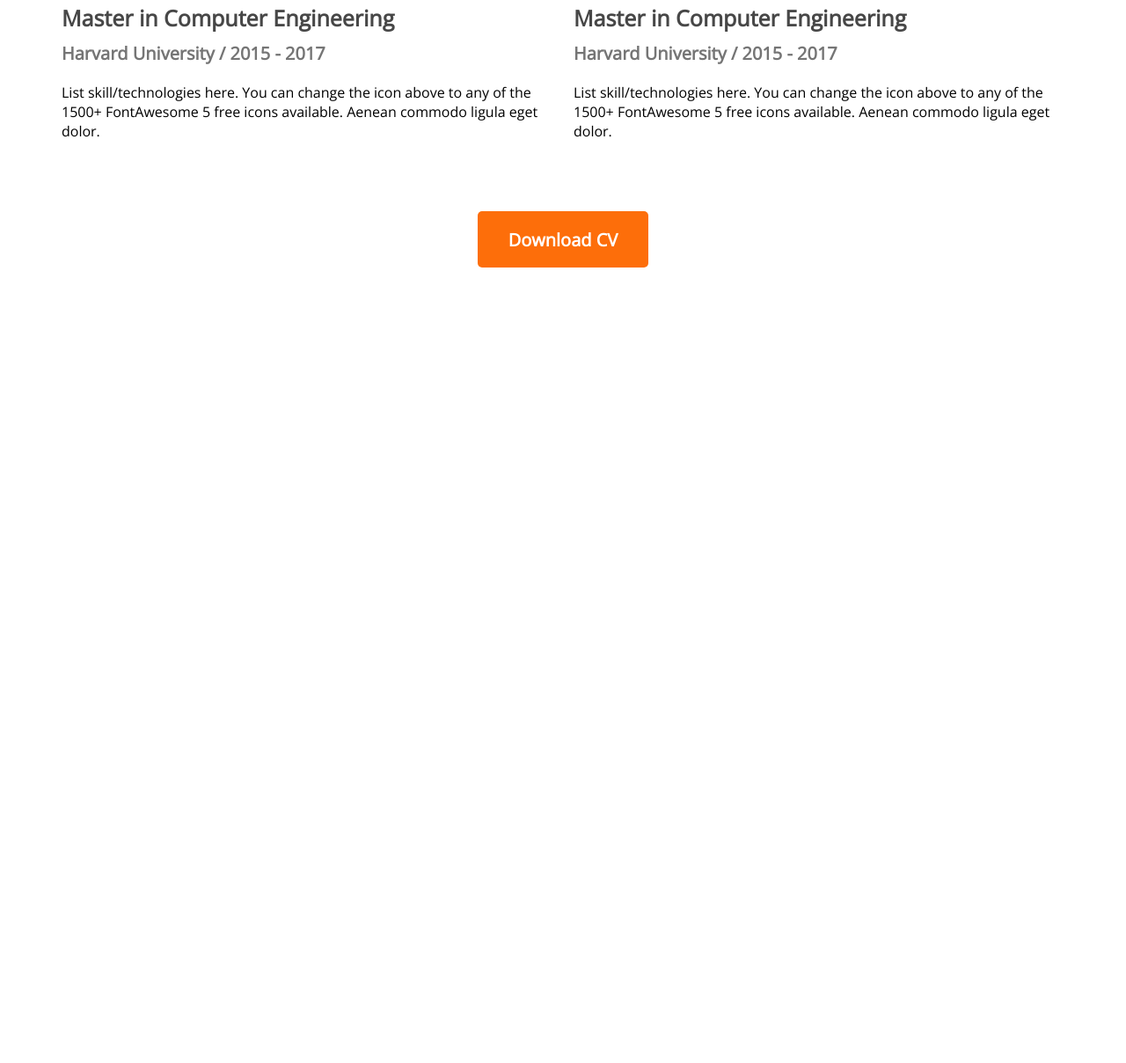
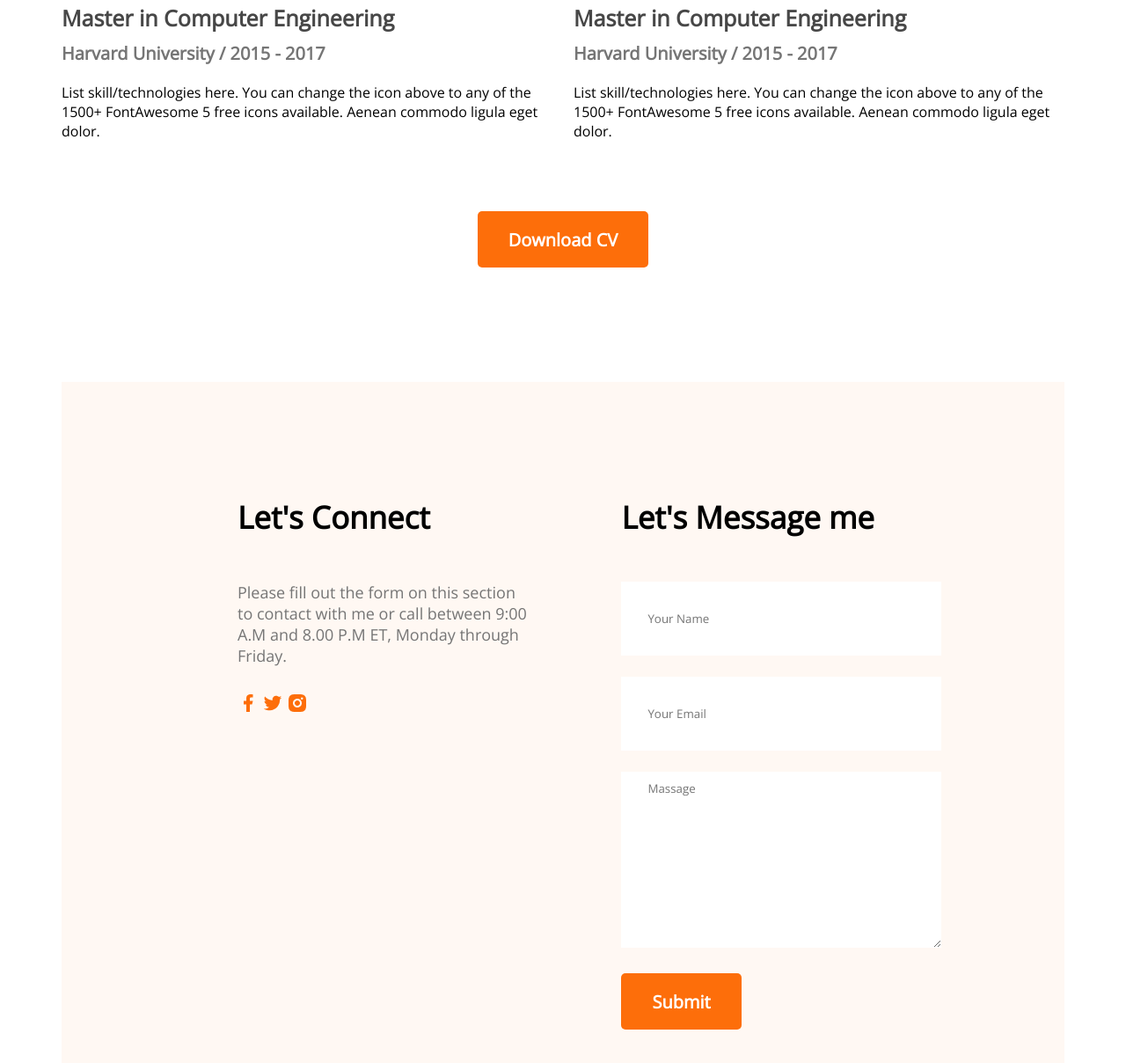
Before and after one commit to Rashed1879/developer-portfolio, a plain HTML site: page index.html in a window 1280 px wide. Shown: the part 2747-3955 px from the top of the page at 88% size. Before the commit the page ends 3051 px from the top, so only its background shows below. Drawn offline with nearby package versions, Linux system fonts and the light colour scheme.

Commit message:
fifth commit

```diff
--- a/index.html
+++ b/index.html
@@ -176,6 +176,40 @@
           <button class="btn-primary">Download CV</button>
         </div>
       </section>
+      <!-- contact section -->
+      <section class="contact">
+        <div>
+          <h3 class="section-title">Let's Connect</h3>
+          <p class="section-description">
+            Please fill out the form on this section to contact with me or call
+            between 9:00 A.M and 8.00 P.M ET, Monday through Friday.
+          </p>
+          <a href="">
+            <img src="images/icons/facebook.png" alt="" />
+          </a>
+          <a href="">
+            <img src="images/icons/twitter.png" alt="" />
+          </a>
+          <a href="">
+            <img src="images/icons/insta.png" alt="" />
+          </a>
+        </div>
+        <div>
+          <h3 class="section-title">Let's Message me</h3>
+          <form action="">
+            <input type="text" name="" id="" placeholder="Your Name" />
+            <input type="email" name="" id="" placeholder="Your Email" />
+            <textarea
+              name=""
+              id=""
+              cols="30"
+              rows="10"
+              placeholder="Massage"
+            ></textarea>
+            <input type="submit" value="Submit" class="btn-primary" />
+          </form>
+        </div>
+      </section>
     </main>
     <footer></footer>
   </body>
--- a/style.css
+++ b/style.css
@@ -148,3 +148,27 @@ section {
   margin-top: 50px;
   text-align: center;
 }
+/* contact styles */
+.contact {
+  display: flex;
+  gap: 100px;
+  background: #fff8f3;
+  padding: 130px 200px;
+}
+.contact .section-title {
+  text-align: left;
+}
+.contact input[type="text"],
+input[type="email"],
+textarea {
+  margin-bottom: 24px;
+  border: 0;
+  width: 100%;
+  padding: 10px 30px;
+}
+input {
+  height: 64px;
+}
+.contact a {
+  text-decoration: none;
+}
```
